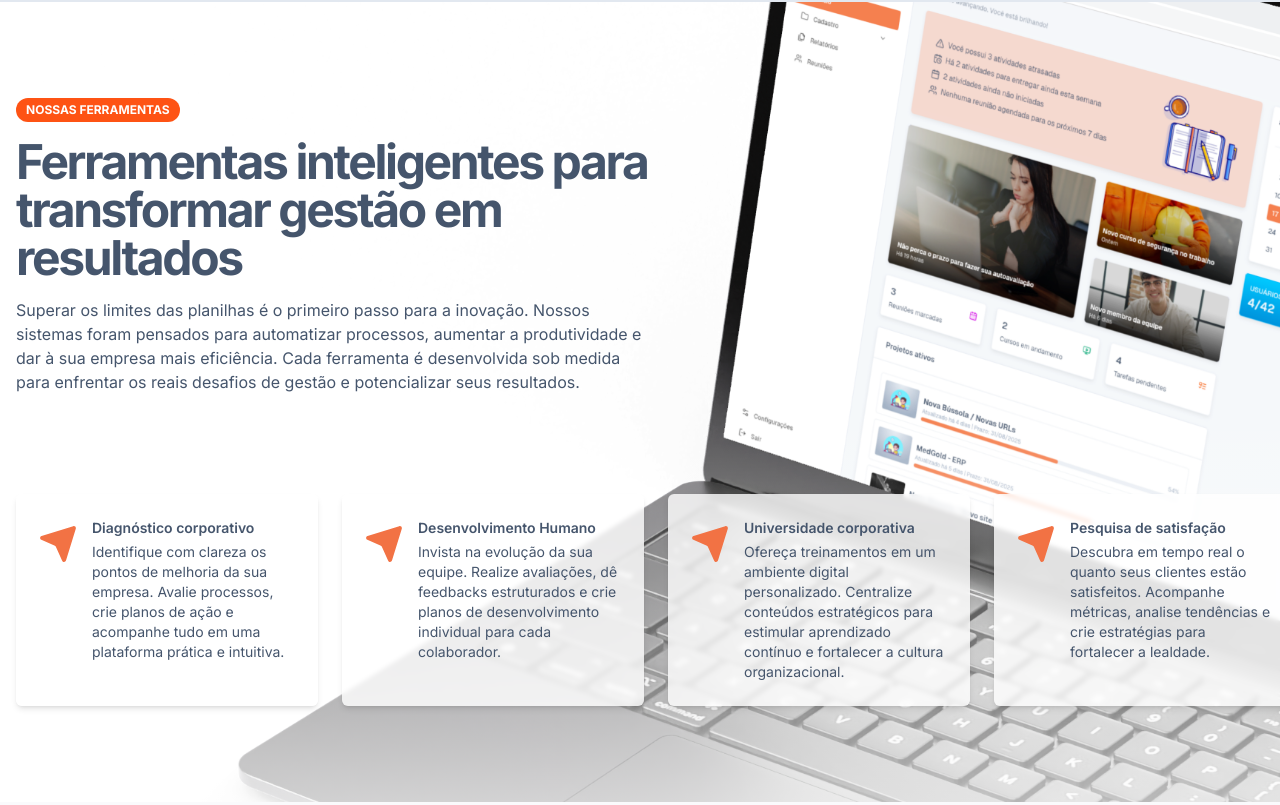
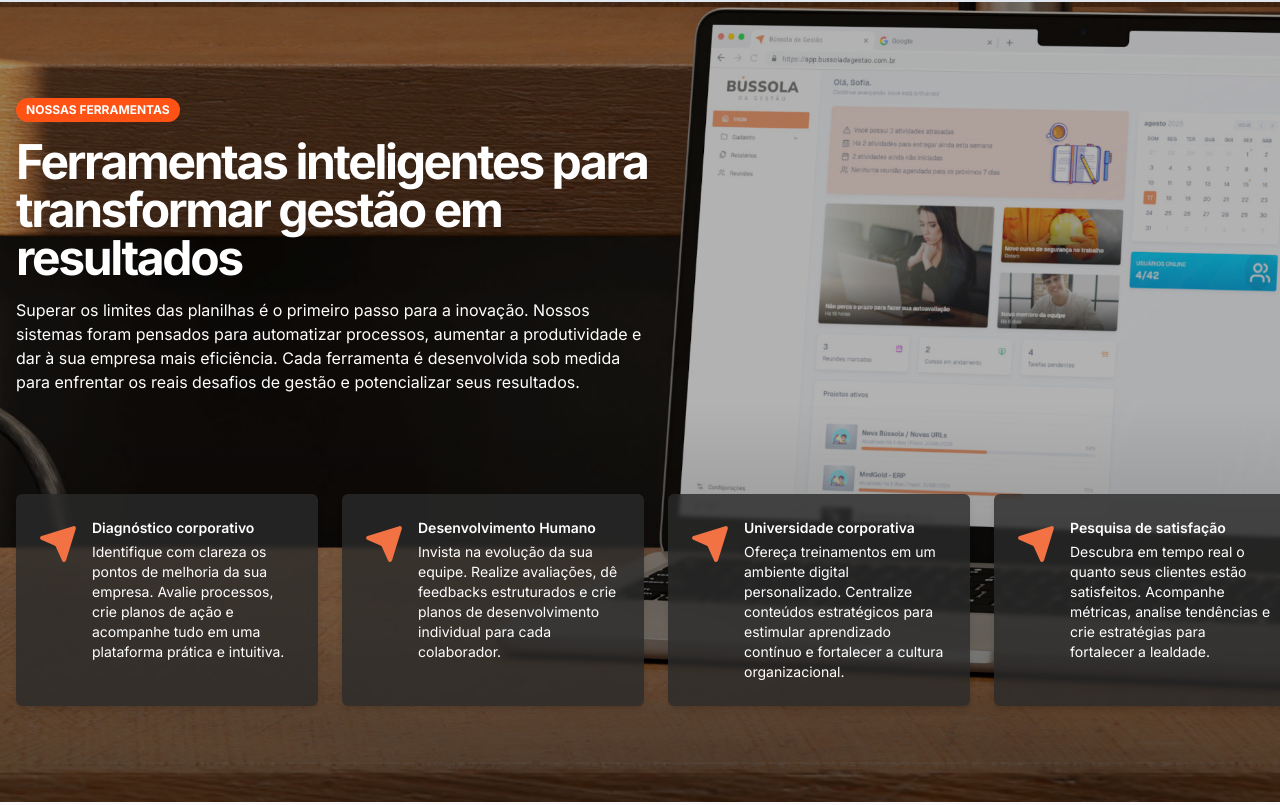
Before and after one commit to carlos3duardo/website-bussoladagestao, a Next.js app: page / in a window 1280 px wide. Shown: the part 3975-4780 px from the top of the page. Built offline with nearby package versions, Linux system fonts and the light colour scheme; no server answers.

Commit message:
style: :art: alterando o estilo da seção "ferramentas"

```diff
--- a/src/components/home/Ferramentas.tsx
+++ b/src/components/home/Ferramentas.tsx
@@ -2,7 +2,7 @@ import Image from 'next/image';
 
 import { HomeSection } from '@/components/ui';
 
-import backgroundImage from './assets/images/bg-sistema-04.png';
+import backgroundImage from './assets/images/bg-sistema-07.jpg';
 
 const sistemas = [
   {
@@ -33,7 +33,7 @@ const sistemas = [
 
 export function Ferramentas() {
   return (
-    <HomeSection.Root className="flex min-h-screen flex-col justify-between gap-8 overflow-hidden bg-white">
+    <HomeSection.Root className="bg-darken flex min-h-screen flex-col justify-between gap-8 overflow-hidden text-white">
       <figure className="absolute top-0 right-0 bottom-0 left-0">
         <Image
           src={backgroundImage}
@@ -43,7 +43,8 @@ export function Ferramentas() {
           className="min-h-screen object-cover"
         />
       </figure>
-      <div className="absolute right-0 bottom-0 left-0 h-1/2 bg-linear-to-t from-white/70 to-white/0" />
+      <div className="absolute top-0 right-0 bottom-0 left-0 bg-black opacity-30" />
+      <div className="absolute right-0 bottom-0 left-0 h-1/2 bg-linear-to-t from-black/40 to-black/0" />
       <div className="relative container mx-auto">
         <header className="flex w-full flex-col items-start gap-4 lg:w-1/2">
           <HomeSection.Label>Nossas ferramentas</HomeSection.Label>
@@ -67,7 +68,7 @@ export function Ferramentas() {
           {sistemas.map(({ id, title, description }) => (
             <li
               key={id}
-              className="flex gap-4 rounded-md bg-white/80 p-6 shadow-md backdrop-blur-[2px]"
+              className="bg-darken/80 flex gap-4 rounded-md p-6 shadow-md backdrop-blur-[2px]"
             >
               <figure className="pt-2">
                 <Image
```
Also changed, not shown: src/components/home/assets/images/bg-sistema-07.jpg (added), src/components/home/assets/images/bg-sistema-08.jpg (added).
